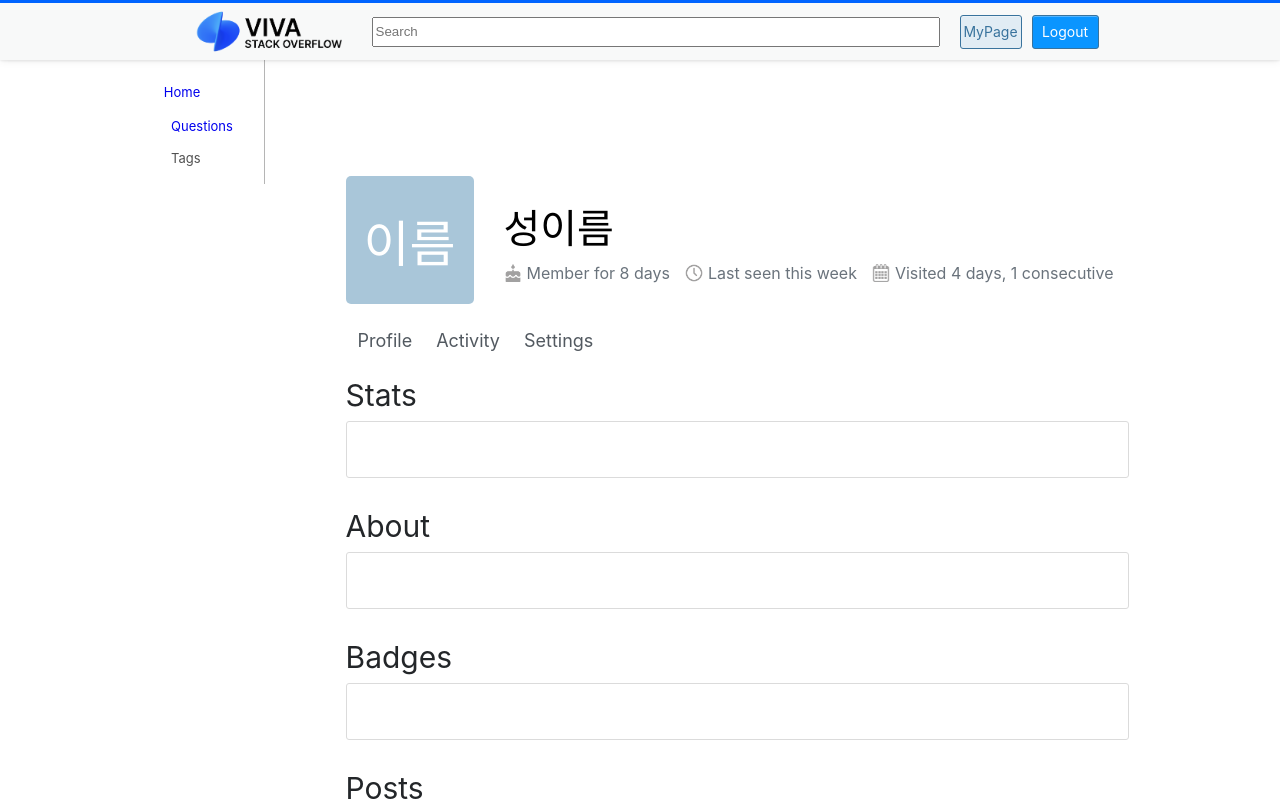
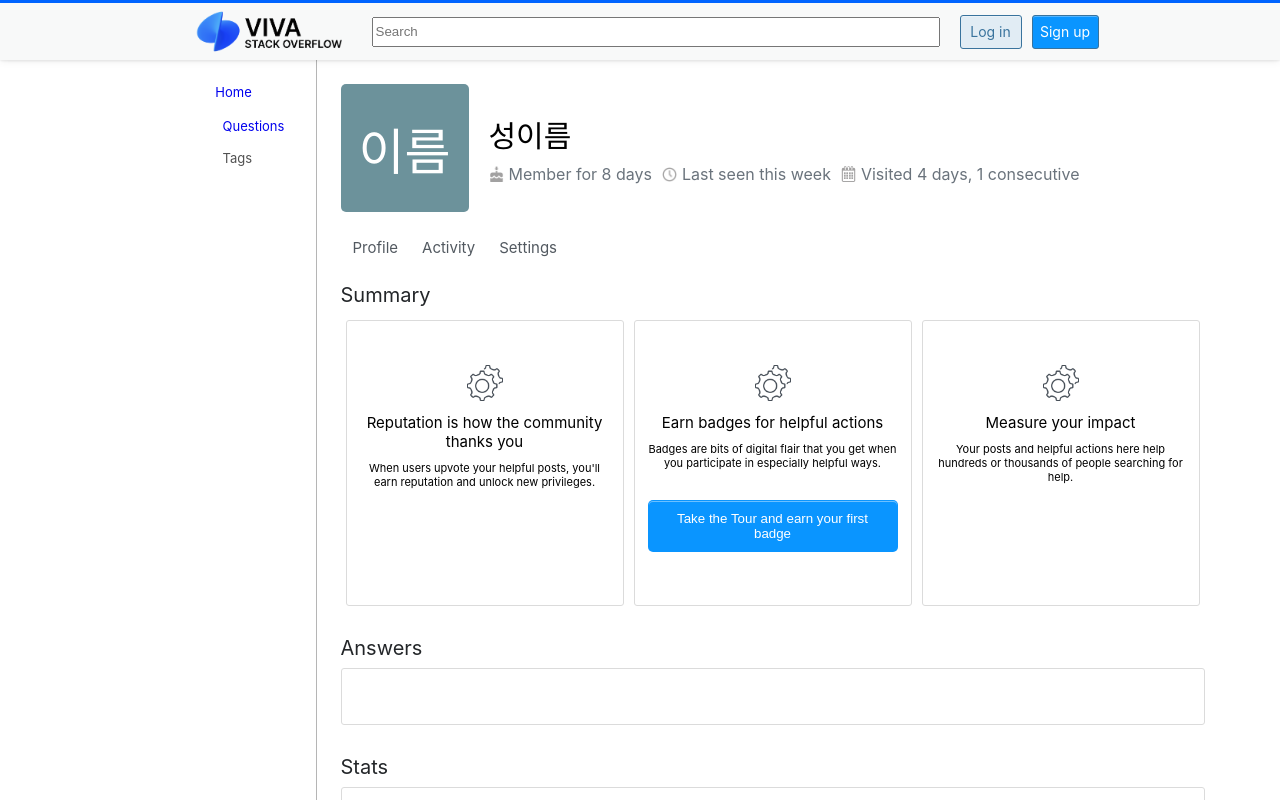
Before and after one commit to codestates-seb/seb42_pre_030, a React (Create React App) app: page /mypage in a window 1280 px wide. Shown: the top 800 px of the page. Built offline with nearby package versions, Linux system fonts and the light colour scheme; no server answers.

Commit message:
Feat: UserInfo 수정

```diff
--- a/src/Pages/UserInfoPage.jsx
+++ b/src/Pages/UserInfoPage.jsx
@@ -11,13 +11,13 @@ const UserInfoPage = function () {
     const MainBar = styled.div`
     display: flex;
     flex-direction: row;
-    width: 500px;
-
+    width: 100%;
+    justify-content: center;
 `
 
     return (
         <>
-            <HeaderWithLogin />
+            <Header />
             <MainBar>
                 <Sidebar />
                 <UserInfoMain />
--- a/src/components/main/UserInfo.jsx
+++ b/src/components/main/UserInfo.jsx
@@ -7,7 +7,7 @@ const UserInfoMain = function () {
     const Mainpage = styled.div`
     display: flex;
     flex-direction: column;
-    width: 60vw;
+    /* width: 60vw; */
     justify-content: center;
     margin-top: 0;
 `
--- a/src/components/modules/LoginForm.jsx
+++ b/src/components/modules/LoginForm.jsx
@@ -182,6 +182,7 @@ export const LoginForm = () => {
                 console.log(res.headers["authorization"])
                 axios.defaults.headers.common["Authorization"]=res.headers["authorization"];
                 sessionStorage.setItem('Authorization', res.headers["authorization"])
+                sessionStorage.setItem('email', data.username)
                 alert('로그인 성공')
                 window.location.href='/'
 
--- a/src/components/modules/SignupForm.jsx
+++ b/src/components/modules/SignupForm.jsx
@@ -157,8 +157,8 @@ export const SignupForm = () => {
 
             .then((res) => {
                 alert('회원가입 완료')
-                // window.location.href='/login'
-                console.log(res)
+                window.location.href='/login'
+                // console.log(res)
             })
             .catch((err) => { console.log(err) })
     };
--- a/src/components/modules/UserInfo.jsx
+++ b/src/components/modules/UserInfo.jsx
@@ -1,21 +1,22 @@
 import styled, { createGlobalStyle } from "styled-components"
-import React from "react";
+import React, { useEffect } from "react";
 import "../../assets/styles/variable.css";
-import * as LoginForm from './LoginForm';
+import * as SignupForm from './SignupForm';
 import icon_cake from "../../assets/IMGS/--icon--gray--cake.png";
 import icon_clock from "../../assets/IMGS/--icon--gray--clock.png";
 import icon_calendar from "../../assets/IMGS/--icon--gray--calendar.png";
-
+import icon_setting from "../../assets/IMG/--icon--setting.png";
+import axios from "axios";
 
 
 const Main = styled.div`
-    width: 70vw;
-    height: 130vh;
+    /* width: 70vw; */
+    /* height: 130vh; */
     padding:24px;
     display: flex;
     align-items: center;
     justify-content: center;
-
+    border-left:1px solid rgb(181, 181, 181);
 `;
 const Section = styled.div`
 
@@ -37,12 +38,7 @@ const Navigatiion = styled.div`
 const ContentProfile = styled.div`
     flex:1;
 `;
-const ContentActivity = styled.div`
-    flex:1;
-`;
-const ContentSettings = styled.div`
-    flex:1;
-`;
+
 const Format = (props) => {
     return (
         <>
@@ -52,7 +48,7 @@ const Format = (props) => {
     )
 }
 const TitleCss = styled.div`
-    font-size: 30px;
+    font-size: 20px;
     color:var(--gray-500);
     margin-bottom: 8px;
 `;
@@ -62,20 +58,37 @@ const BoxCss = styled.div`
     border-radius: 3px;
     margin-bottom: 30px;
 `;
-
+const BoxCss3 = styled.div`
+    height: 260px;
+    width: 252px;
+    border: 1px solid #dbdbdb;
+    border-radius: 3px;
+    margin:5px;
+    padding:12px;
+    margin-bottom: 30px;
+    display: flex;
+    flex-direction: column;
+    align-items: center;
+`;
+const BoxCss2 = styled.div`
+    height: 55px;
+    border: 1px solid #dbdbdb;
+    border-radius: 3px;
+    margin-bottom: 30px;
+`;
 
 const InfoL = styled.div`
     width:128px;
     height:128px;
     border-radius: 5px;
-    background-color: var( --bluish-gray-400);
+    background-color: #6c929b;
     color: white;
     font-weight: 400;
     font-size: 50px;
     display: flex;
     justify-content: center;
     align-items: center;
-    margin-right: 30px;
+    margin-right: 20px;
 `;
 const InfoM = styled.div`
     flex:4;
@@ -89,7 +102,7 @@ const InfoR = styled.div`
 
 const Username = styled.div`
     margin-bottom: 8px;
-    font-size: 40px;
+    font-size: 30px;
     font-weight:300;
 `;
 const UserDate = styled.div`
@@ -104,8 +117,8 @@ const Item = styled.div`
 const ItemIcon = ({ href, text }) => {
     return (
         <Item>
-            <img src={href} alt="아이콘" width="18px" ></img>
-            <span style={{ marginRight: 15, marginLeft: 5, }}>{text}</span>
+            <img src={href} alt="아이콘" width="15px" ></img>
+            <span style={{ marginRight: 10, marginLeft: 5 }}>{text}</span>
         </Item>
     )
 }
@@ -116,10 +129,34 @@ const MenuDiv = (props) => {
 const MenuCss = styled.div`
     padding:6px 12px;
     color:#525960;
-    font-size: 18px;
+    font-size: 15px;
 `;
+const Flex = styled.div`
+    display: flex;
+`;
+const UserInfo = () => {
+    const URI = "http://ec2-3-35-220-165.ap-northeast-2.compute.amazonaws.com:8080";
+    useEffect(() => {
+        console.log(sessionStorage.getItem("Authorization"));
+        // axios.defaults.headers.common["Authorization"]=sessionStorage.getItem("Authorization")
+        (async () => {
+            await axios({
+                method: 'get',
+                // url: `/members`,
+                url: `${URI}/members/10xc18@gmail.com/info`,
+                params: {},
+                headers: {
+                    Authorization: sessionStorage.getItem("Authorization")
+                }
+            }, { withCredentials: true })
 
-const UserInfo = () => {
+                .then((res) => {
+                    console.log(res)
+
+                })
+                .catch((err) => { console.log(err) })
+        })()
+    }, [])
     return (
         <>
             <Main>
@@ -142,6 +179,26 @@ const UserInfo = () => {
                             <MenuDiv text="Settings" />
                         </Navigatiion>
                         <ContentProfile>
+                            <TitleCss>Summary</TitleCss>
+                            <Flex>
+                                <BoxCss3>
+                                    <img src={icon_setting} style={{ width: '40px', justifySelf: 'center', marginTop: '30px', marginBottom: '10px' }} alt="ddd"></img>
+                                    <div style={{ fontSize: '15px', textAlign: 'center', marginBottom: '10px' }}>Reputation is how the community thanks you</div>
+                                    <div style={{ fontSize: '11px', textAlign: 'center' }}>When users upvote your helpful posts, you'll earn reputation and unlock new privileges.</div>
+                                </BoxCss3>
+                                <BoxCss3>
+                                    <img src={icon_setting} style={{ width: '40px', justifySelf: 'center', marginTop: '30px', marginBottom: '10px' }} alt="ddd"></img>
+                                    <div style={{ fontSize: '15px', textAlign: 'center', marginBottom: '10px' }}>Earn badges for helpful actions</div>
+                                    <div style={{ fontSize: '11px', textAlign: 'center' }}>Badges are bits of digital flair that you get when you participate in especially helpful ways.</div>
+                                <SignupForm.Btn style={{marginTop:'30px', width:'250px'}}>Take the Tour and earn your first badge</SignupForm.Btn>
+                                </BoxCss3>
+                                <BoxCss3>
+                                    <img src={icon_setting} style={{ width: '40px', justifySelf: 'center', marginTop: '30px', marginBottom: '10px' }} alt="ddd"></img>
+                                    <div style={{ fontSize: '15px', textAlign: 'center', marginBottom: '10px' }}>Measure your impact</div>
+                                    <div style={{ fontSize: '11px', textAlign: 'center' }}>Your posts and helpful actions here help hundreds or thousands of people searching for help.</div>
+                                </BoxCss3>
+                            </Flex>
+                            <Format title="Answers" />
                             <Format title="Stats" />
                             <Format title="About" />
                             <Format title="Badges" />
--- a/src/components/template/Header.jsx
+++ b/src/components/template/Header.jsx
@@ -84,6 +84,9 @@ const Header = () => {
             background-color: rgb(185, 210, 232);
         }
         `
+    const onClick = () => {
+
+    }
 
     const SignUpButton = styled(LoginOutButton)`
         background-color: rgb(10, 149, 255);
@@ -93,7 +96,6 @@ const Header = () => {
             background-color: rgb(49, 114, 198);
         }
         `;
-
 
 
 
@@ -112,13 +114,20 @@ const Header = () => {
                     </TopbarBox2>
                     {isLogin ?
                         <TopbarBox3>
-                            <Link to={"/login"} style={{ textDecoration: 'none' }}>
-                                <TopbarButtonContainer href='/login' ><LoginOutButton>Log out</LoginOutButton></TopbarButtonContainer>
+                            <Link to={"/mypage"} style={{ textDecoration: 'none' }}>
+                                <TopbarButtonContainer href='/mypage' ><LoginOutButton>MyPage</LoginOutButton></TopbarButtonContainer>
                             </Link>
+                            {/* <Link to={"/"} style={{ textDecoration: 'none' }}> */}
+                                <TopbarButtonContainer onClick={()=> {
+                                        sessionStorage.removeItem("Authorization")
+                                        alert("로그아웃 되었습니다.");
+                                        window.location.href="/"
+                                    }} ><SignUpButton>Logout</SignUpButton></TopbarButtonContainer>
+                            {/* </Link> */}
                         </TopbarBox3> :
                         <TopbarBox3>
                             <Link to={"/login"} style={{ textDecoration: 'none' }}>
-                                <TopbarButtonContainer href='/login' ><LoginOutButton>Log in</LoginOutButton></TopbarButtonContainer>
+                                <TopbarButtonContainer href='/login' ><LoginOutButton onClick={onClick}>Log in</LoginOutButton></TopbarButtonContainer>
                             </Link>
                             <Link to={"/signup"} style={{ textDecoration: 'none' }}>
                                 <TopbarButtonContainer href='/signup' ><SignUpButton>Sign up</SignUpButton></TopbarButtonContainer>
--- a/src/components/template/Sidebar.jsx
+++ b/src/components/template/Sidebar.jsx
@@ -5,7 +5,8 @@ import { Link } from "react-router-dom";
 
 const Sidebar = function () {
   const Sidebar = styled.nav`
-  border-right: 1px solid rgb(181, 181, 181);
+  /* border-right: 1px solid rgb(181, 181, 181); */
+
   display: flex;
   flex-direction: column;
   padding-top: 24px;
```
Also changed, not shown: src/assets/IMG/--icon--setting.png (added).
